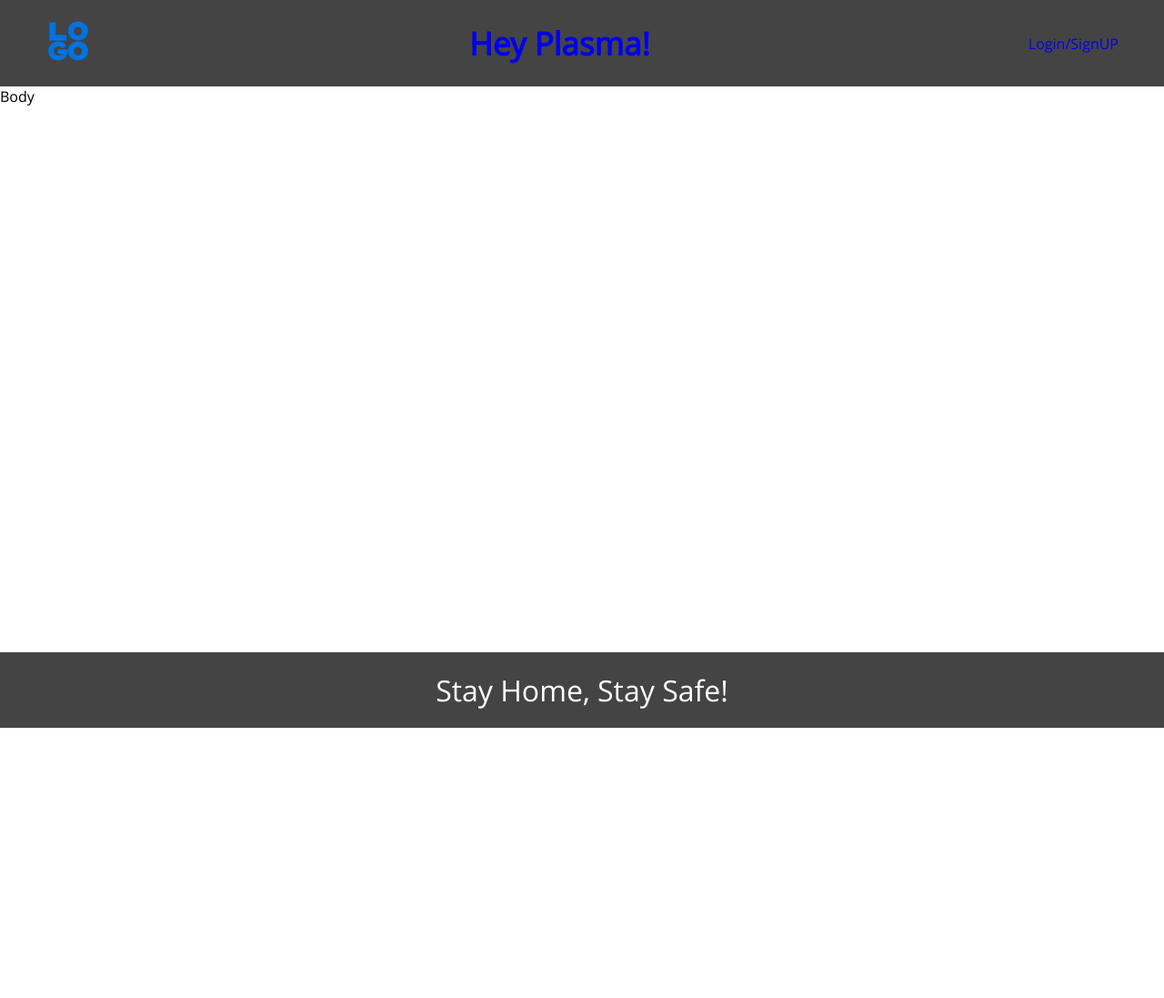
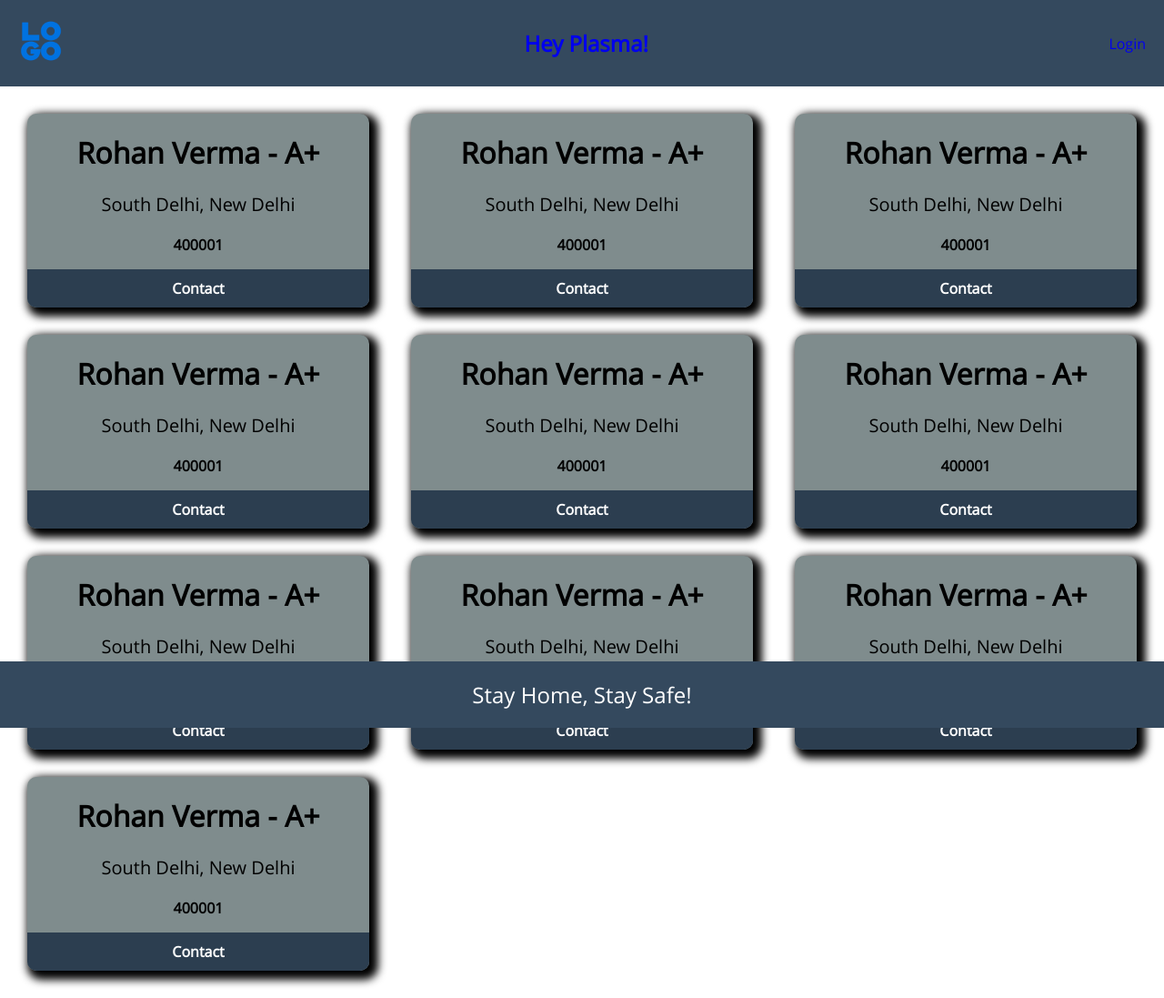
Before and after one commit to monuk7735/hey-plasma, a Flask app: page / in a window 1280 px wide. Shown: the whole page at 91% size. Before the commit the page ends 800 px from the top, so only its background shows below. Run offline with Flask 2, Linux system fonts and the light colour scheme.

Commit message:
Home: User Details Shown

```diff
--- a/app.py
+++ b/app.py
@@ -2,10 +2,18 @@ from flask import Flask, render_template
 
 app = Flask(__name__)
 
-
 @app.route("/")
 def home():
-    return render_template('home.html')
+    users = []
+    user = {
+        "name" : "Rohan Verma",
+        "address" : "South Delhi, New Delhi",
+        "pin" : "400001",
+        "blood" : "A+"
+    }
+    users = [user]*10
+    print(users)
+    return render_template('home.html', users=users)
 
 
 @app.route("/register")
--- a/static/css/base.css
+++ b/static/css/base.css
@@ -11,15 +11,16 @@ body {
   font-family: "Product Sans";
   margin: 0;
   padding: 0;
+  --top-bar-color: #34495e
 }
 
 #top-bar {
   display: flex;
   color: white;
   overflow: hidden;
-  padding: 20px 50px;
+  padding: 20px;
   align-items: center;
-  background-color: rgb(68, 68, 68);
+  background-color: var(--top-bar-color);
 }
 
 #top-bar a{
@@ -32,28 +33,28 @@ body {
 
 #top-bar-logo {
   width: 50px;
-  flex: 50px 0 0;
+  flex: 10% 1 0;
 }
 
 #top-bar-text {
-  flex: 50px 1 1;
-  font-size: 35px;
+  flex: 40px 1 1;
+  font-size: 150%;
   text-align: center;
   font-weight: bolder;
 }
 
 #top-bar-profile {
-  flex: 50px 0 0;
+  flex: 40px 0 0;
 }
 
 #foot-bar{
-    padding: 20px 50px;
+    padding: 20px ;
     position: absolute;
     bottom: 0;
     left: 0;
     right: 0;
     text-align: center;
     color: white;
-    font-size: 200%;
-    background-color: rgb(68, 68, 68);
+    font-size: 150%;
+    background-color: var(--top-bar-color);
 }
--- /dev/null
+++ b/static/css/home.css
@@ -0,0 +1,54 @@
+.card-holder {
+  width: inherit;
+  display: grid;
+  margin: 15px;
+  grid-template-columns: repeat(auto-fit, minmax(320px, 1fr));
+  grid-column-gap: 1em;
+}
+
+.card {
+  background-color: #7f8c8d;
+  display: inline-block;
+  margin: 15px;
+  overflow: hidden;
+  border-radius: 10px;
+  text-align: center;
+  box-shadow: 5px 5px 10px 5px;
+}
+
+.user-name {
+  text-align: center;
+  padding: 0 10px;
+}
+
+.user-address {
+  font-size: 20px;
+  text-align: center;
+  padding: 0 10px;
+}
+
+.user-address-pin {
+  text-align: center;
+  padding: 0 10px;
+  font-weight: bold;
+}
+
+.user-contact-button {
+  padding: 10px 0;
+  display: inline-block;
+  width: 100%;
+  transition-duration: 500ms;
+  background-color: #2c3e50;
+  color: white;
+  text-decoration: none;
+  font-weight: bold;
+}
+
+.user-contact-button:visited {
+    color: white;
+}
+
+.user-contact-button:hover {
+  transform: scale(1.2);
+  cursor: hand;
+}
--- a/templates/base.html
+++ b/templates/base.html
@@ -15,7 +15,7 @@
       <div id="top-bar">
           <a href="/" ><img id="top-bar-logo" src="/static/assets/logo.png"/></a>
           <a id="top-bar-text" href="/">Hey Plasma!</a>
-          <a id="top-bar-profile" href="/login" >Login/SignUP</a>
+          <a id="top-bar-profile" href="/login" >Login</a>
       </div>
       {% block body %}
       {% endblock %}
--- a/templates/home.html
+++ b/templates/home.html
@@ -7,14 +7,21 @@
 {% endblock %}
 
 {% block body %}
-Body
+
+<div class="card-holder">
+    {% for user in users %}
+            <div class="card">
+                <h1 class="user-name">{{user['name']}} - {{user['blood']}}</h1>
+                <p class="user-address">{{user['address']}}</p>
+                <p class="user-address-pin">{{user['pin']}}</p>
+                <a href="#" class="user-contact-button">Contact</a>
+            </div>
+    {% endfor %}
+</div>
+
 {% endblock %}
 
 <!--
-Top Bar
-    - Logo
-    - Login/Register
-
 Filter
     - By BG
     - Pin
@@ -22,7 +29,10 @@ Filter
 
 For user in users:
     Cards
+        - Name
+        - BG
+        - Address
+        - Pin
         - onClick -> More Info
                         - Make Request
-
 Footer -->
```
Also changed, not shown: 2 other files.
